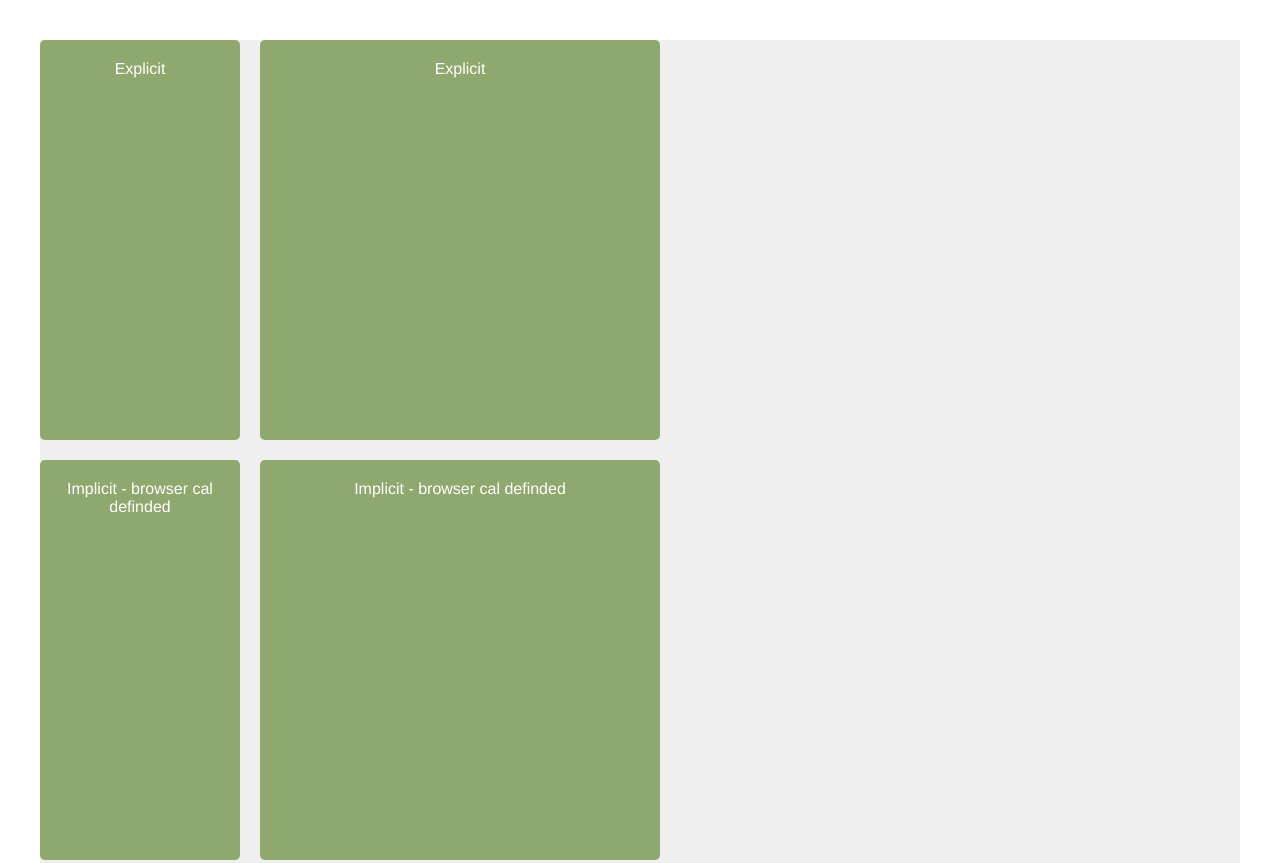
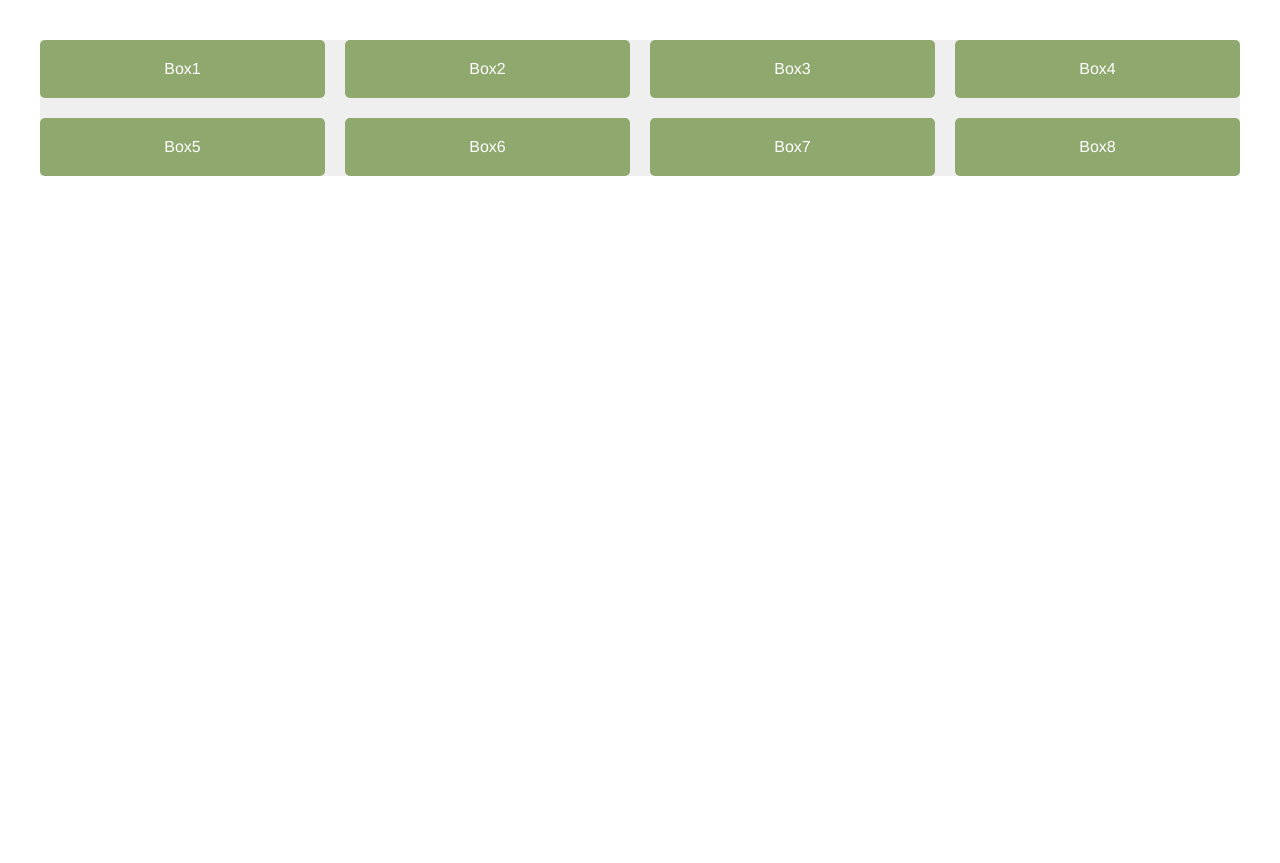
Before and after one commit to jagdeepsgill888/CSS-Grind_Ref, a plain HTML site: page index.html in a window 1280 px wide. Shown: the top 863 px of the page. After the commit the page ends 800 px from the top, so only its background shows below. Drawn offline with Linux system fonts and the light colour scheme.

Commit message:
repeat 4 one fraction each

```diff
--- a/css/main.css
+++ b/css/main.css
@@ -9,12 +9,9 @@ body {
   background-color: #efefef;
   display: grid;
 
-  /* explicit vs implicit rows */
-  grid-template-columns: 200px 400px;
-  grid-template-rows: 400px;
+  /* 4 columns that take up the same space */
+  grid-template-columns: repeat(4, 1fr);
 
-  /* Implicit Rows */
-  grid-auto-rows: 400px;
 
   grid-gap: 20px;
 }
--- a/index.html
+++ b/index.html
@@ -8,12 +8,14 @@
 
 <body>
   <div class="wrapper">
-  <div class="box 1">Explicit</div>
-  <div class="box 2">Explicit</div>
-  <div class="box 3">Implicit - browser cal definded</div>
-  <div class="box 4">Implicit - browser cal definded</div>
-  <div class="box 5">Implicit - browser cal definded</div>
-  <div class="box 6">Implicit - browser cal definded</div>
+  <div class="box 1">Box1</div>
+  <div class="box 2">Box2</div>
+  <div class="box 3">Box3</div>
+  <div class="box 4">Box4</div>
+  <div class="box 5">Box5</div>
+  <div class="box 6">Box6</div>
+  <div class="box 7">Box7</div>
+  <div class="box 8">Box8</div>
 </div>
 </body>
 </html>
```
